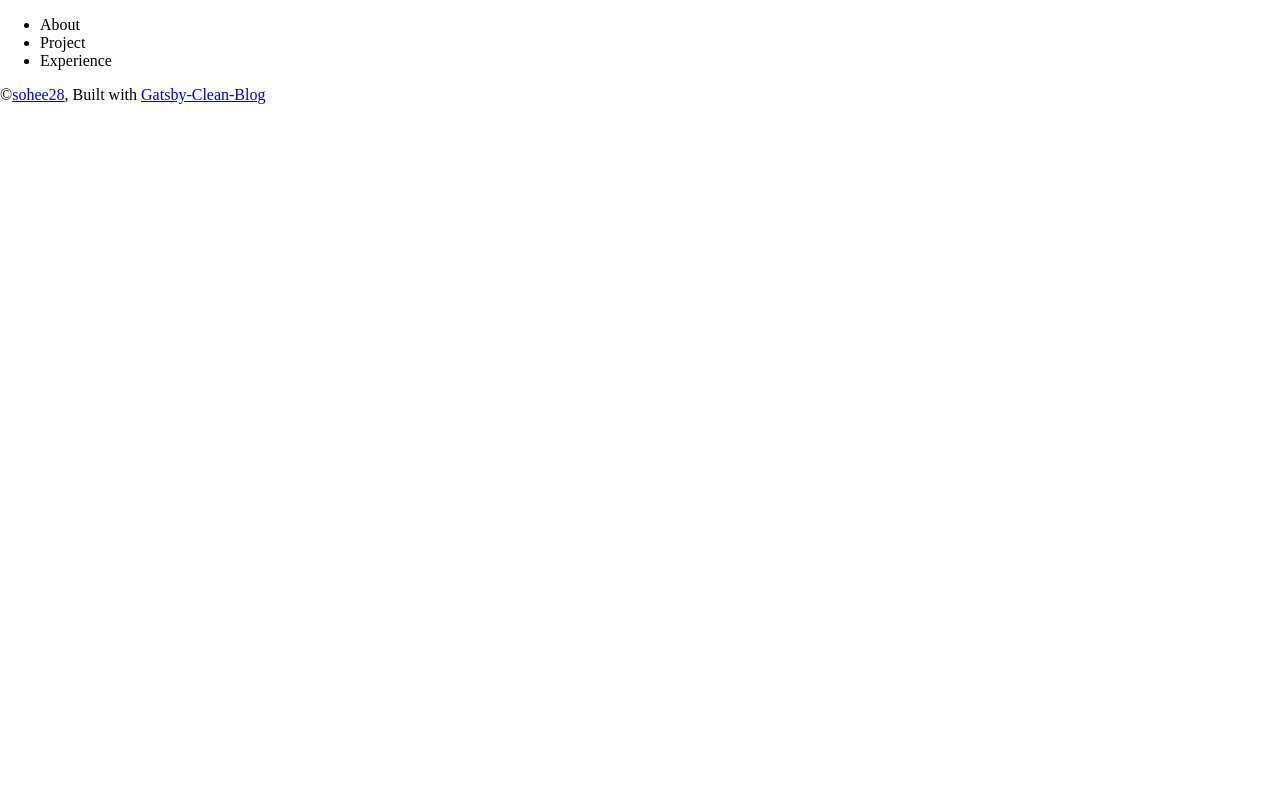
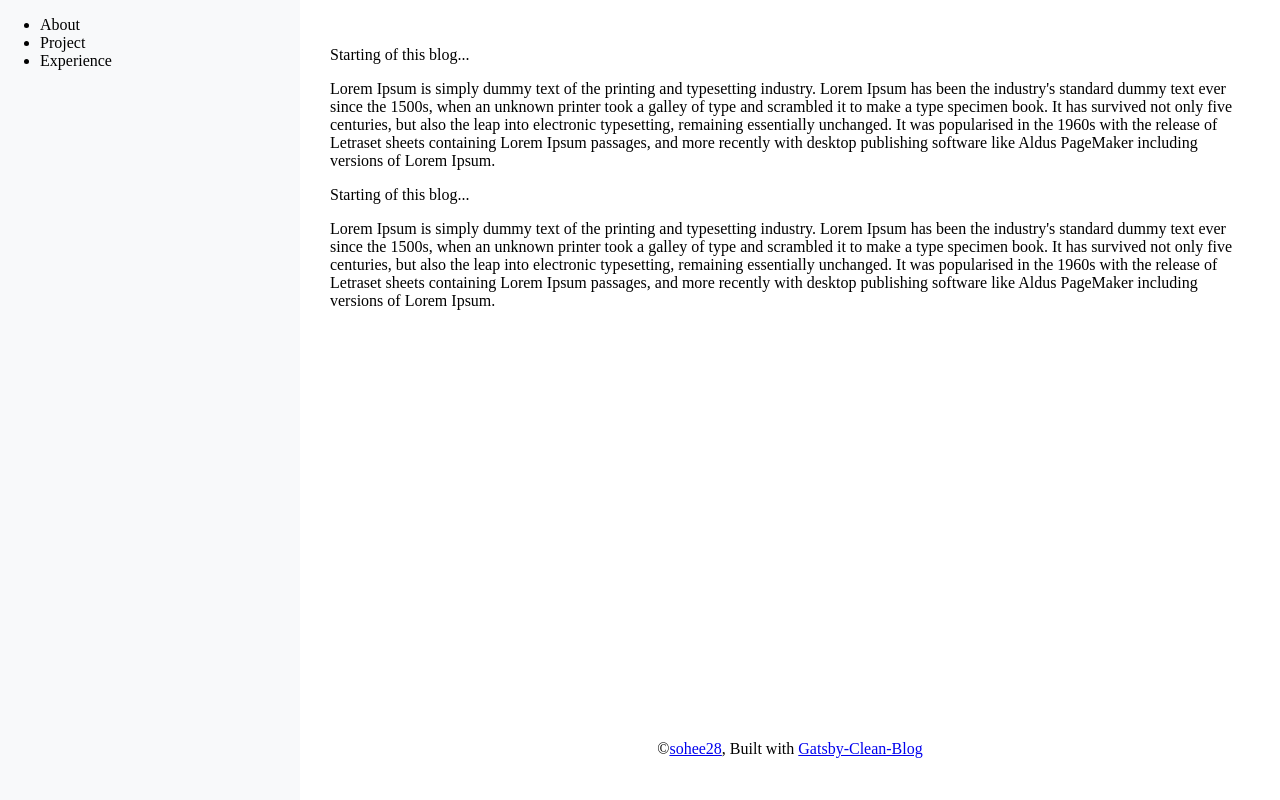
Before and after one commit to soheee-bae/Gatsby-Clean-Blog-Starter, a Gatsby site: page / in a window 1280 px wide. Built offline with nearby package versions, Linux system fonts and the light colour scheme; Gatsby itself is replaced by a stand-in of ours.

Commit message:
Edited whole layout with adjustable navbar and footer size

```diff
--- a/src/components/footer/index.scss
+++ b/src/components/footer/index.scss
@@ -0,0 +1,7 @@
+@import '../../styles/size';
+
+.footer{
+    height:$footer-height !important;
+    padding-top: 30px;
+    text-align: center;
+}
--- a/src/components/navbar/index.scss
+++ b/src/components/navbar/index.scss
@@ -1,3 +1,15 @@
+@import '../../styles/colors';
+@import '../../styles/mixins';
+@import '../../styles/size';
+
 .navbar{
+    background-color: var(--darker-white);
+    min-width: 100vw !important;
+    max-height: $navbar-height-smallScreen !important;
+    @include md {
+        position: absolute;
+        min-width: $navbar-width-bigScreen !important;
+        min-height: 100% !important;
 
+    }
 }
--- a/src/layout/index.jsx
+++ b/src/layout/index.jsx
@@ -11,11 +11,12 @@ export class Layout extends React.Component {
         return (
             <React.Fragment>
                 <div className='container'>
+                    <Navbar />
                     <div className='innerContainer'>
-                        <Navbar />
                         {children}
+                        <Footer/>
                     </div>
-                    <Footer/>
+
                 </div>
             </React.Fragment>
         )
--- a/src/layout/index.scss
+++ b/src/layout/index.scss
@@ -1,8 +1,12 @@
 @import '../styles/mixins';
+@import '../styles/size';
+
+$height:calc(100vh - $navbar-height-smallScreen);
 
 body {
     margin:0;
     padding:0;
+    height:100%;
     // font-family: 'Noto Sans KR', sans-serif;
     // -webkit-text-size-adjust: antialiased;
     // -moz-osx-font-smoothing: grayscale;
@@ -10,13 +14,22 @@ body {
   }
 
 .container{
-
-
-}
-.innerContainer{
+    position: relative;
     display: flex;
     flex-direction: column;
+    min-height: 100vh;
     @include md {
         flex-direction: row;
     }
 }
+
+.innerContainer{
+    display: flex;
+    flex-direction: column;
+    justify-content: space-between;
+    min-height: $height;
+    @include md {
+        margin-left: $navbar-width-bigScreen;
+
+    }
+}
--- a/src/pages/index.js
+++ b/src/pages/index.js
@@ -2,5 +2,34 @@ import * as React from "react";
 import { Layout } from "../layout";
 
 export default function Home() {
-  return <Layout></Layout>;
+  return (
+    <Layout>
+      <div style={{ padding: "30px" }}>
+        <p>Starting of this blog...</p>
+        <p>
+          Lorem Ipsum is simply dummy text of the printing and typesetting
+          industry. Lorem Ipsum has been the industry's standard dummy text ever
+          since the 1500s, when an unknown printer took a galley of type and
+          scrambled it to make a type specimen book. It has survived not only
+          five centuries, but also the leap into electronic typesetting,
+          remaining essentially unchanged. It was popularised in the 1960s with
+          the release of Letraset sheets containing Lorem Ipsum passages, and
+          more recently with desktop publishing software like Aldus PageMaker
+          including versions of Lorem Ipsum.
+        </p>
+        <p>Starting of this blog...</p>
+        <p>
+          Lorem Ipsum is simply dummy text of the printing and typesetting
+          industry. Lorem Ipsum has been the industry's standard dummy text ever
+          since the 1500s, when an unknown printer took a galley of type and
+          scrambled it to make a type specimen book. It has survived not only
+          five centuries, but also the leap into electronic typesetting,
+          remaining essentially unchanged. It was popularised in the 1960s with
+          the release of Letraset sheets containing Lorem Ipsum passages, and
+          more recently with desktop publishing software like Aldus PageMaker
+          including versions of Lorem Ipsum.
+        </p>
+      </div>
+    </Layout>
+  );
 }
--- /dev/null
+++ b/src/styles/_size.scss
@@ -0,0 +1,7 @@
+/** Change the sizes to increase or decrease the width or height of navbar and footer */
+
+$footer-height: 60px;
+
+$navbar-width-bigScreen : 300px;
+
+$navbar-height-smallScreen : 50px;
```
